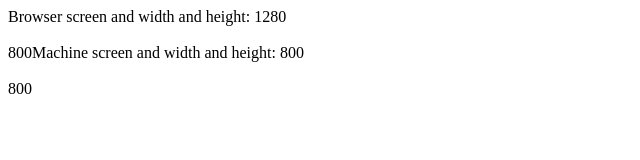
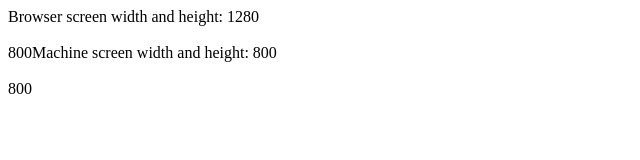
Before and after one commit to laszej/width, a plain HTML site: page index.html in a window 1280 px wide. Shown: the whole page, without its empty margins (0-640 px from the left). Drawn offline with Linux system fonts and the light colour scheme.

Commit message:
Update index.html

```diff
--- a/index.html
+++ b/index.html
@@ -8,8 +8,8 @@
 </head>
 
 <body>
-    <script> document.write(`Browser screen and width and height: ${window.innerWidth} <br><br> ${window.innerHeight}`)
-            document.write( `Machine screen and width and height: ${window.screen.availWidth} <br><br> ${window.screen.availWidth}`)
+    <script> document.write(`Browser screen  width and height: ${window.innerWidth} <br><br> ${window.innerHeight}`)
+            document.write( `Machine screen  width and height: ${window.screen.availWidth} <br><br> ${window.screen.availWidth}`)
     </script>
 </body>
 </html>
```
